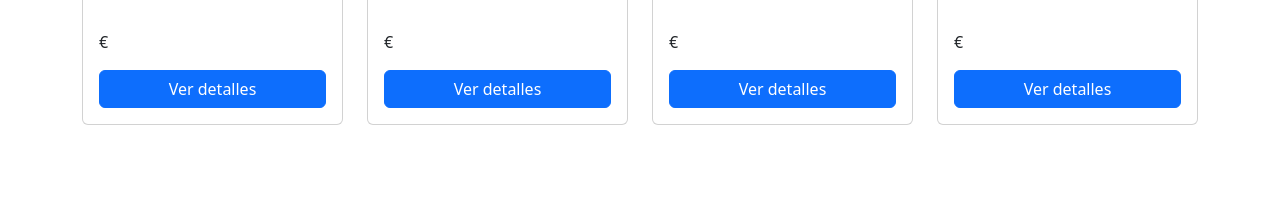
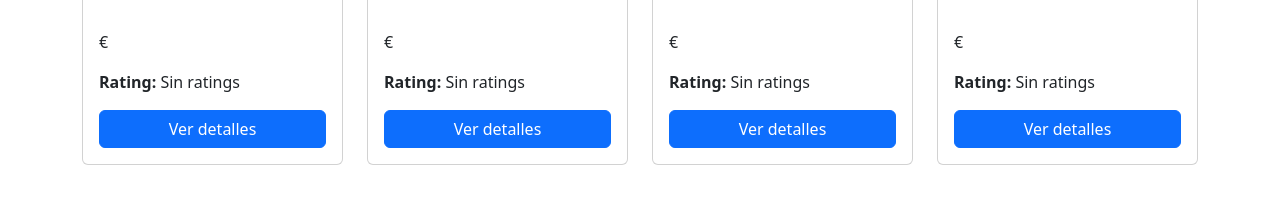
Before and after one commit to mmnuria/dai-online-store, a website: page views/home.html in a window 1280 px wide. Shown: the part 353-556 px from the top of the page. Drawn offline with nearby package versions, Linux system fonts and the light colour scheme; files that its build step writes are made by us from their sources.

Commit message:
añadir los ratings a las vistas de los productos

```diff
--- a/views/home.html
+++ b/views/home.html
@@ -10,6 +10,9 @@
                     <h5 class="card-title">{{joya.title}}</h5>
                     <p class="card-text text-truncate" style="max-width: 250px;">{{joya.description}}</p>
                     <p class="card-text">{{joya.price}}€</p>
+                    <p class="card-text">
+                        <strong>Rating:</strong> {{ joya.ratingPromedio | default('Sin ratings') }}
+                    </p>
                     {% if usuario_admin %}
                         <a href="/producto/editar/{{ joya._id }}" class="btn btn-warning">Editar</a>
                     {% else %}
@@ -26,6 +29,9 @@
                     <h5 class="card-title">{{electronica.title}}</h5>
                     <p class="card-text text-truncate" style="max-width: 250px;">{{electronica.description}}</p>
                     <p class="card-text">{{electronica.price}}€</p>
+                    <p class="card-text">
+                        <strong>Rating:</strong> {{ electronica.ratingPromedio | default('Sin ratings') }}
+                    </p>
                     {% if usuario_admin %}
                         <a href="/producto/editar/{{ electronica._id }}" class="btn btn-warning">Editar</a>
                     {% else %}
@@ -41,6 +47,9 @@
                     <h5 class="card-title">{{ropaMujer.title}}</h5>
                     <p class="card-text text-truncate" style="max-width: 250px;" >{{ropaMujer.description}}</p>
                     <p class="card-text">{{ropaMujer.price}}€</p>
+                    <p class="card-text">
+                        <strong>Rating:</strong> {{ ropaMujer.ratingPromedio | default('Sin ratings') }}
+                    </p>
                     {% if usuario_admin %}
                         <a href="/producto/editar/{{ ropaMujer._id }}" class="btn btn-warning">Editar</a>
                     {% else %}
@@ -56,6 +65,9 @@
                     <h5 class="card-title">{{ropaHombre.title}}</h5>
                     <p class="card-text text-truncate" style="max-width: 250px;">{{ropaHombre.description}}</p>
                     <p class="card-text">{{ropaHombre.price}}€</p>
+                    <p class="card-text">
+                        <strong>Rating:</strong> {{ ropaHombre.ratingPromedio | default('Sin ratings') }}
+                    </p>
                     {% if usuario_admin %}
                         <a href="/producto/editar/{{ ropaHombre._id }}" class="btn btn-warning">Editar</a>
                     {% else %}
```
Also changed, not shown: views/categoria.html (+3 -0 lines), views/detalle-producto.html (+8 -0 lines).
